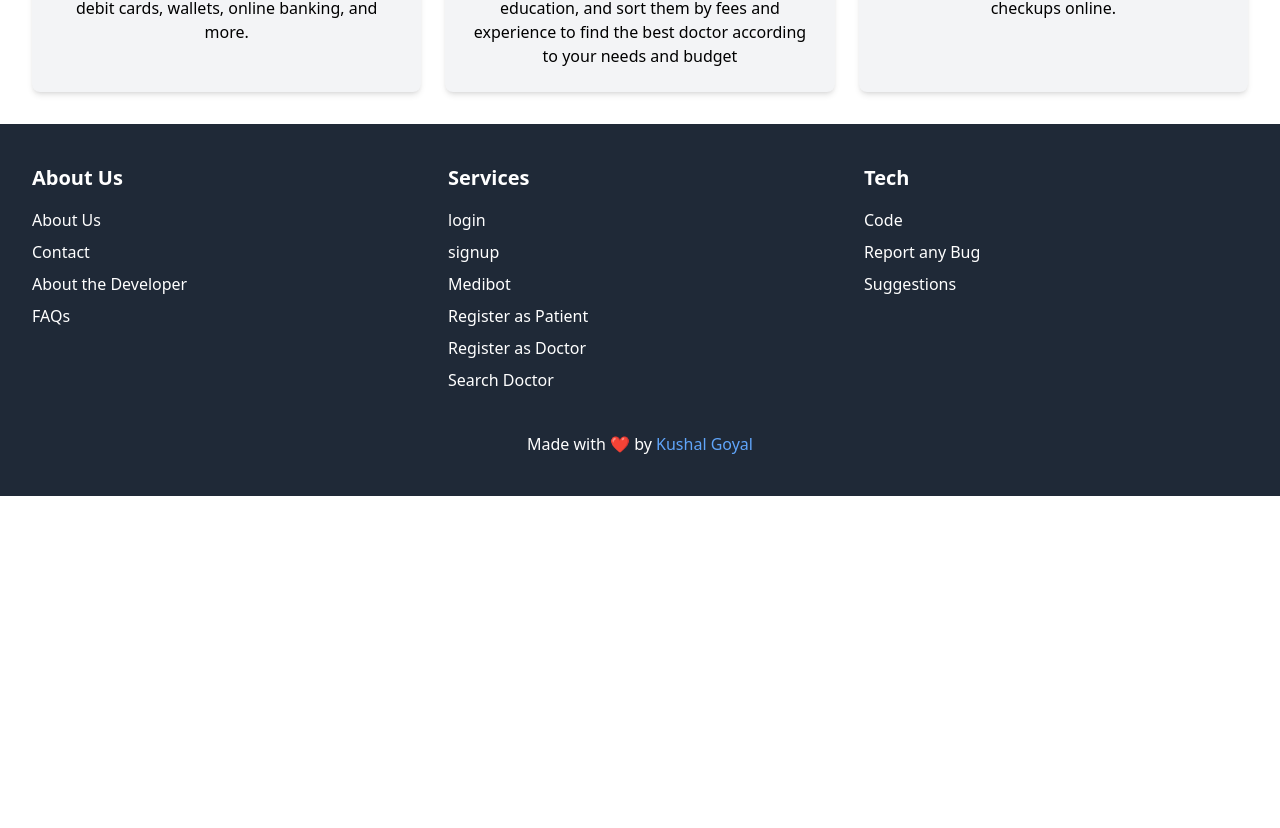
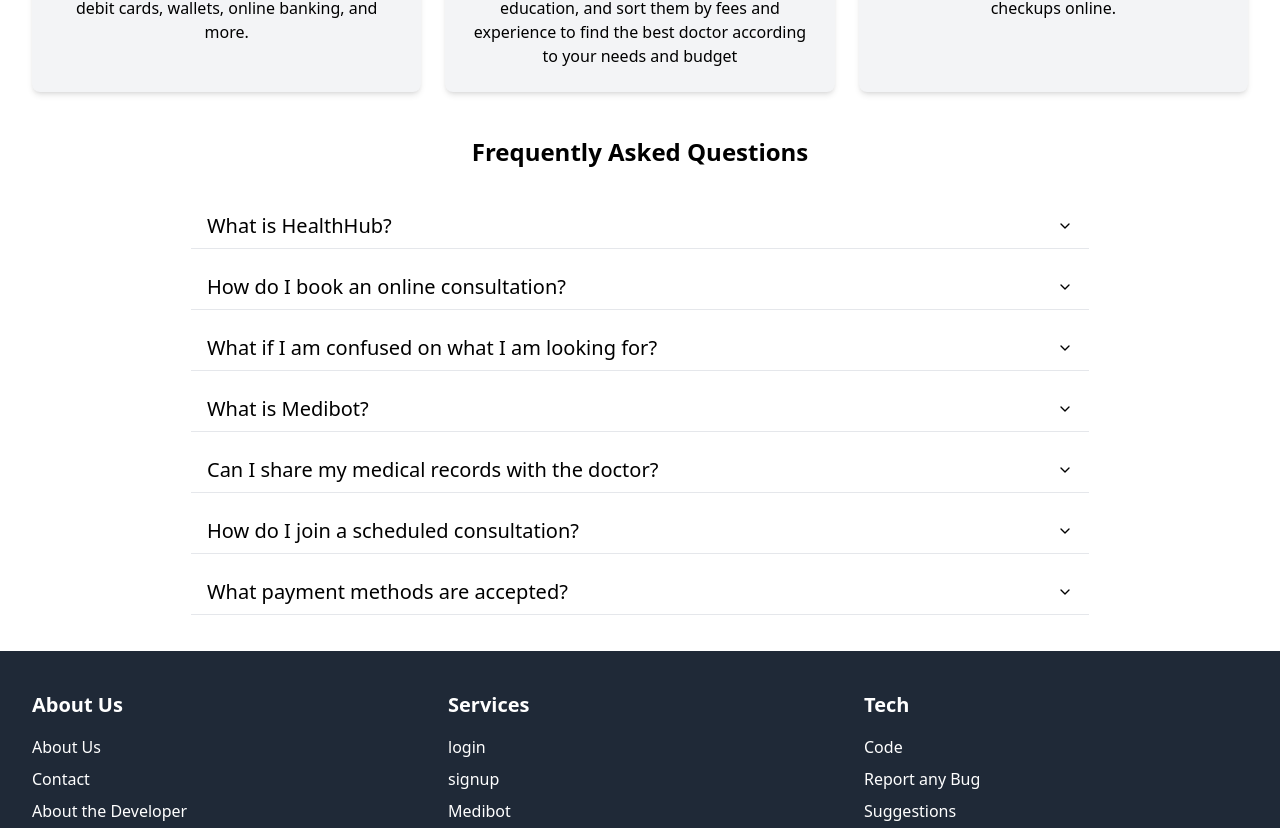
Before and after one commit to KushalGoyal09/HealthHub, a React (Vite) app in the folder client/: page / in a window 1280 px wide. Shown: the part 696-1524 px from the top of the page. Before the commit the page ends 1192 px from the top, so only its background shows below. Built offline with nearby package versions, Linux system fonts and the light colour scheme.

Commit message:
add FAQ section on home page

```diff
--- /dev/null
+++ b/client/src/components/ui/accordion.tsx
@@ -0,0 +1,56 @@
+import * as React from "react"
+import * as AccordionPrimitive from "@radix-ui/react-accordion"
+import { ChevronDown } from "lucide-react"
+
+import { cn } from "@/lib/utils"
+
+const Accordion = AccordionPrimitive.Root
+
+const AccordionItem = React.forwardRef<
+  React.ElementRef<typeof AccordionPrimitive.Item>,
+  React.ComponentPropsWithoutRef<typeof AccordionPrimitive.Item>
+>(({ className, ...props }, ref) => (
+  <AccordionPrimitive.Item
+    ref={ref}
+    className={cn("border-b", className)}
+    {...props}
+  />
+))
+AccordionItem.displayName = "AccordionItem"
+
+const AccordionTrigger = React.forwardRef<
+  React.ElementRef<typeof AccordionPrimitive.Trigger>,
+  React.ComponentPropsWithoutRef<typeof AccordionPrimitive.Trigger>
+>(({ className, children, ...props }, ref) => (
+  <AccordionPrimitive.Header className="flex">
+    <AccordionPrimitive.Trigger
+      ref={ref}
+      className={cn(
+        "flex flex-1 items-center justify-between py-4 font-medium transition-all hover:underline [&[data-state=open]>svg]:rotate-180",
+        className
+      )}
+      {...props}
+    >
+      {children}
+      <ChevronDown className="h-4 w-4 shrink-0 transition-transform duration-200" />
+    </AccordionPrimitive.Trigger>
+  </AccordionPrimitive.Header>
+))
+AccordionTrigger.displayName = AccordionPrimitive.Trigger.displayName
+
+const AccordionContent = React.forwardRef<
+  React.ElementRef<typeof AccordionPrimitive.Content>,
+  React.ComponentPropsWithoutRef<typeof AccordionPrimitive.Content>
+>(({ className, children, ...props }, ref) => (
+  <AccordionPrimitive.Content
+    ref={ref}
+    className="overflow-hidden text-sm transition-all data-[state=closed]:animate-accordion-up data-[state=open]:animate-accordion-down"
+    {...props}
+  >
+    <div className={cn("pb-4 pt-0", className)}>{children}</div>
+  </AccordionPrimitive.Content>
+))
+
+AccordionContent.displayName = AccordionPrimitive.Content.displayName
+
+export { Accordion, AccordionItem, AccordionTrigger, AccordionContent }
--- a/client/src/page/Home.tsx
+++ b/client/src/page/Home.tsx
@@ -1,7 +1,12 @@
-import Navbar from "@/components/Navbar";
 import { Search, Video, Heart, CreditCard } from "lucide-react";
 import React, { ReactNode, useMemo } from "react";
 import { Link } from "react-router-dom";
+import {
+    Accordion,
+    AccordionContent,
+    AccordionItem,
+    AccordionTrigger,
+} from "@/components/ui/accordion";
 
 const Home = () => {
     const features = useMemo(() => {
@@ -75,6 +80,7 @@ const Home = () => {
                     </div>
                 </section>
             </main>
+            <FAQs />
             <Footer />
         </div>
     );
@@ -104,6 +110,65 @@ const Feature: React.FC<IFeature> = ({ icon, title, description }) => {
             <h3 className="text-xl font-semibold mb-2">{title}</h3>
             <p>{description}</p>
         </div>
+    );
+};
+
+const FAQs = () => {
+    const faqs = [
+        {
+            question: "What is HealthHub?",
+            answer: "HealthHub is an online consultation platform that connects patients with doctors for virtual appointments with help of video calls",
+        },
+        {
+            question: "How do I book an online consultation?",
+            answer: "To book an online consultation, navigate to the 'Search' section, search for a doctor, and select a suitable date and time for your appointment.",
+        },
+        {
+            question: "What if I am confused on what I am looking for?",
+            answer: "Go go chat section of app. Chat with our AI Medibot in natural language to get your confusion clear."
+        },
+        {
+            question: "What is Medibot?",
+            answer: "Medibot is our fill tuned AI model for health tips and advices."
+        },
+        {
+            question: "Can I share my medical records with the doctor?",
+            answer: "Yes, you can upload and share your medical records with the doctor during the consultation for better diagnosis and treatment.",
+        },
+        {
+            question: "How do I join a scheduled consultation?",
+            answer: "You can join a scheduled consultation by logging into your account, navigating to the 'Meets' section, and clicking on the 'Join' button next to your scheduled consultation.",
+        },
+        {
+            question: "What payment methods are accepted?",
+            answer: "We accept various payment methods, including credit/debit cards, digital wallets, and online banking. You can choose your preferred payment method during the booking process.",
+        },
+    ];
+
+    return (
+        <>
+            <h1 className="text-2xl text-center font-bold m-3">Frequently Asked Questions</h1>
+            <div className="flex justify-center m-5 text-xl">
+                <Accordion type="single" collapsible className="w-3/4 mx-auto">
+                    {faqs.map((faq, index) => {
+                        return (
+                            <AccordionItem
+                                value={faq.question}
+                                key={index}
+                                className="border-b border-gray-200 m-4"
+                            >
+                                <AccordionTrigger className="px-4 py-2 rounded-t-md w-full text-left focus:outline-none">
+                                    {faq.question}
+                                </AccordionTrigger>
+                                <AccordionContent className="px-4 py-2 bg-white text-gray-600">
+                                    {faq.answer}
+                                </AccordionContent>
+                            </AccordionItem>
+                        );
+                    })}
+                </Accordion>
+            </div>
+        </>
     );
 };
 
```
